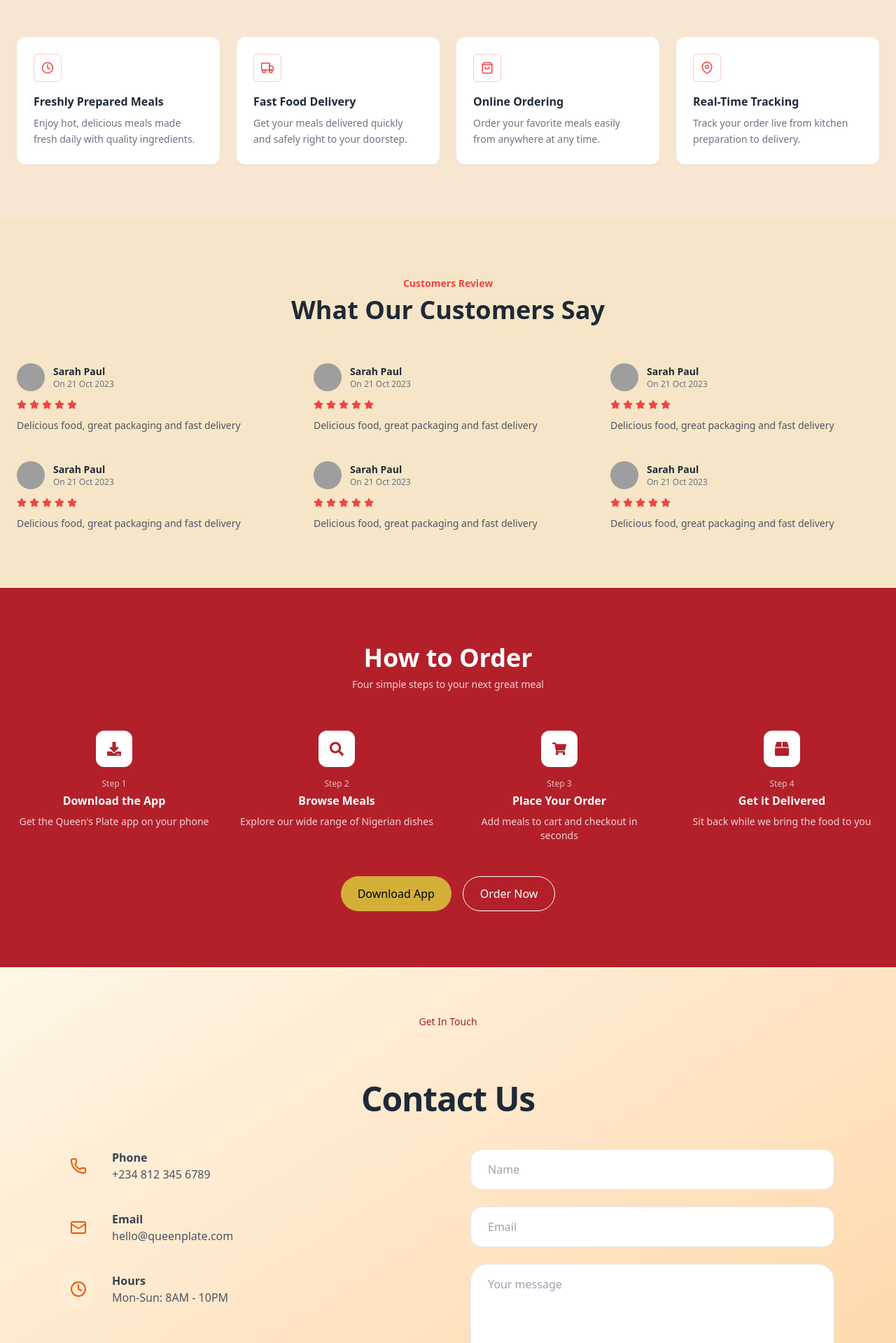
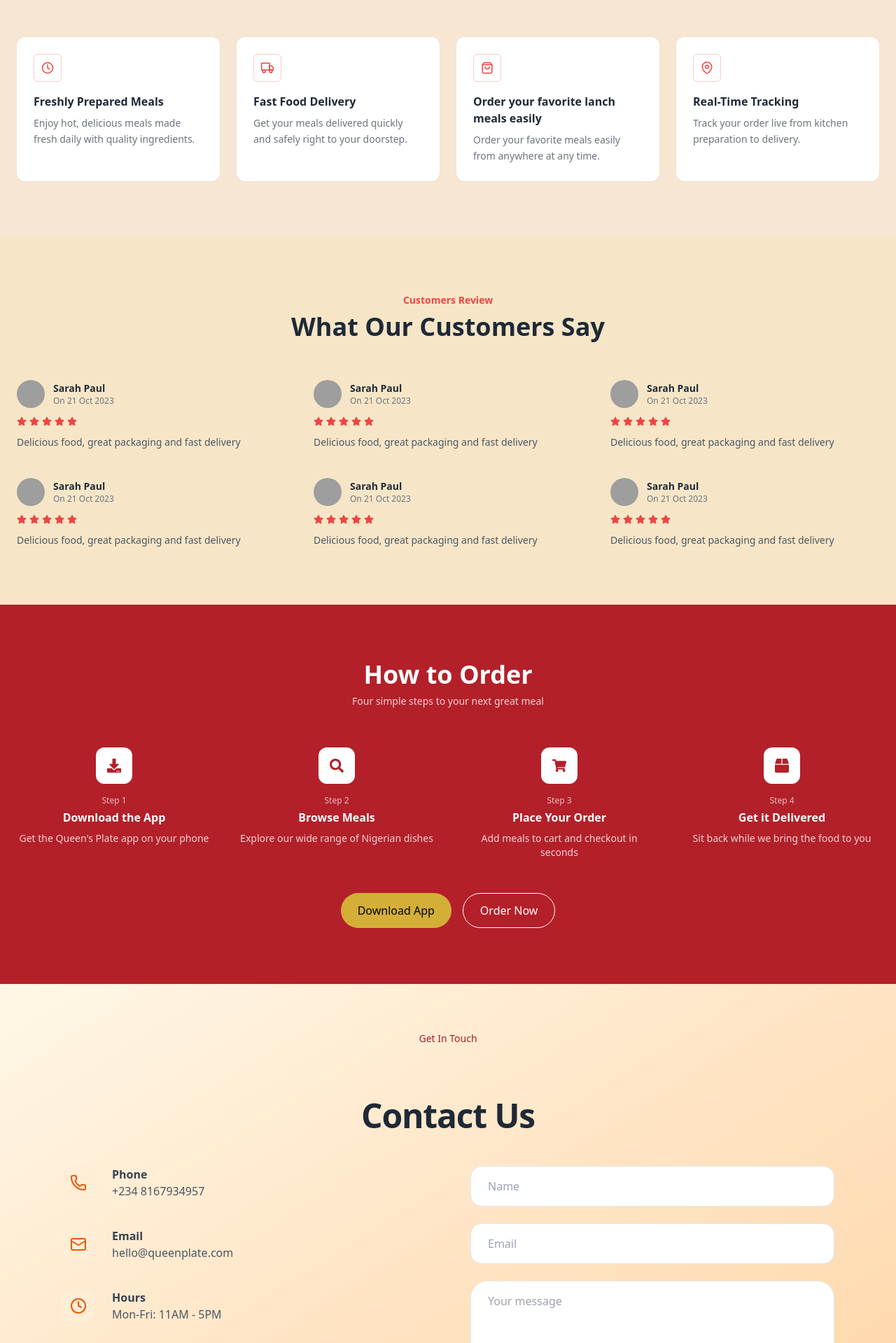
Before and after one commit to Umorenism/queen-plate-website, a React (Vite) app: page / in a window 1280 px wide. Shown: the part 2801-4720 px from the top of the page at 70% size. Built offline with nearby package versions, Linux system fonts and the light colour scheme; grey boxes are pictures that could not be loaded.

Commit message:
new updated

```diff
--- a/src/pages/Contact.jsx
+++ b/src/pages/Contact.jsx
@@ -48,10 +48,10 @@ export default function Contact() {
             <div className="space-y-10">
               {[Phone, Mail,  Clock].map((Icon, index) => {
                 const content = [
-                  ["Phone", "+234 812 345 6789"],
+                  ["Phone", "+234 8167934957"],
                   ["Email", "hello@queenplate.com"],
                   // ["Location", "12 Orion road Uyo, Akwa Ibom State."],
-                  ["Hours", "Mon-Sun: 8AM - 10PM"],
+                  ["Hours", "Mon-Fri: 11AM - 5PM"],
                 ];
 
                 return (
--- a/src/pages/Services.jsx
+++ b/src/pages/Services.jsx
@@ -125,7 +125,7 @@ const services = [
   },
   {
     icon: <FiShoppingBag size={18} />,
-    title: "Online Ordering",
+    title: "Order your favorite lanch meals easily",
     desc: "Order your favorite meals easily from anywhere at any time.",
   },
   {
--- a/src/sections/contact/Contact.jsx
+++ b/src/sections/contact/Contact.jsx
@@ -197,10 +197,10 @@ export default function ContactUs() {
             <div className="space-y-10">
               {[Phone, Mail, Clock].map((Icon, index) => {
                 const content = [
-                  ["Phone", "+234 812 345 6789"],
+                  ["Phone", "+234 8167934957"],
                   ["Email", "hello@queenplate.com"],
                   // ["Location", "12 Orion road Uyo, Akwa Ibom State."],
-                  ["Hours", "Mon-Sun: 8AM - 10PM"],
+                  ["Hours", "Mon-Fri: 11AM - 5PM"],
                 ];
 
                 return (
--- a/src/sections/services/ServiceList.jsx
+++ b/src/sections/services/ServiceList.jsx
@@ -103,7 +103,7 @@ const services = [
   },
   {
     icon: <FiShoppingBag size={18} />,
-    title: "Online Ordering",
+    title: "Order your favorite lanch meals easily",
     desc: "Order your favorite meals easily from anywhere at any time.",
   },
   {
```
